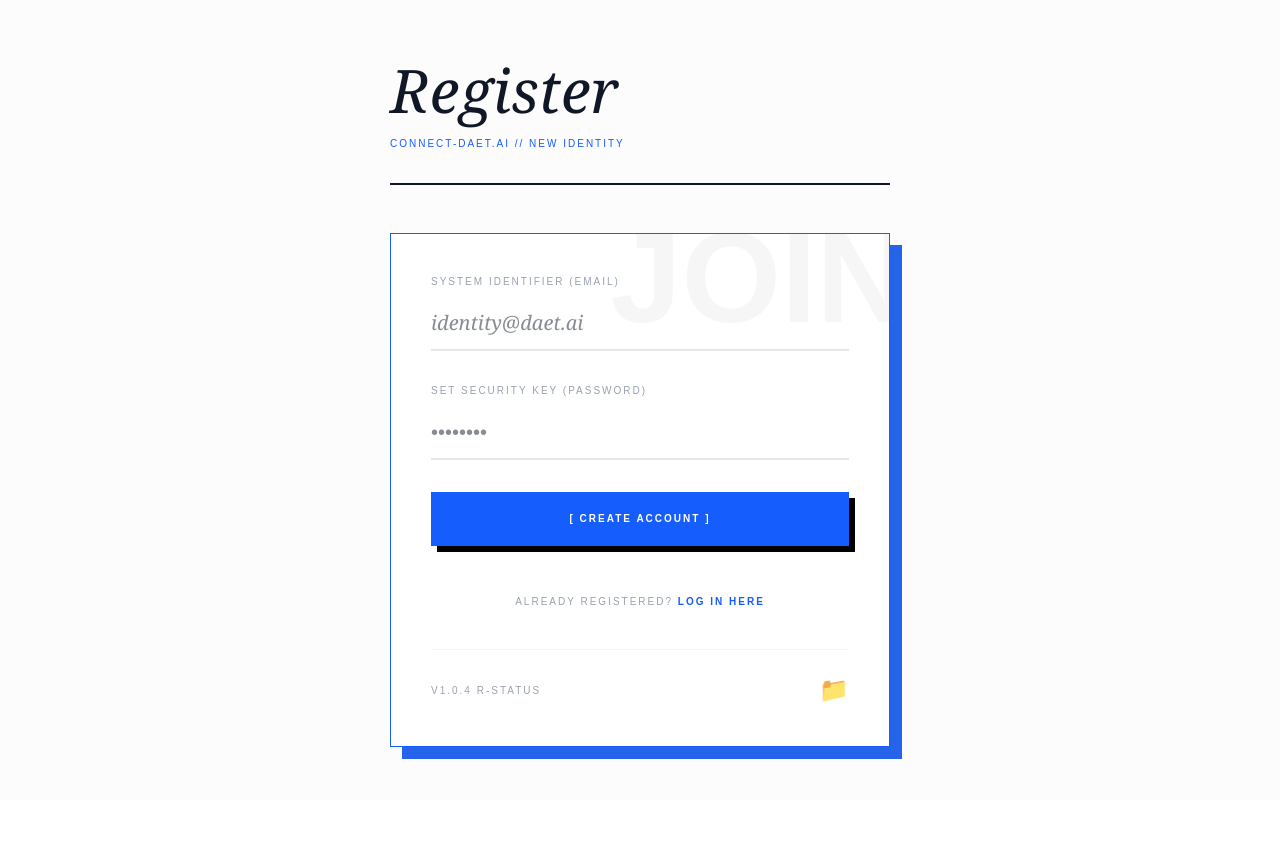
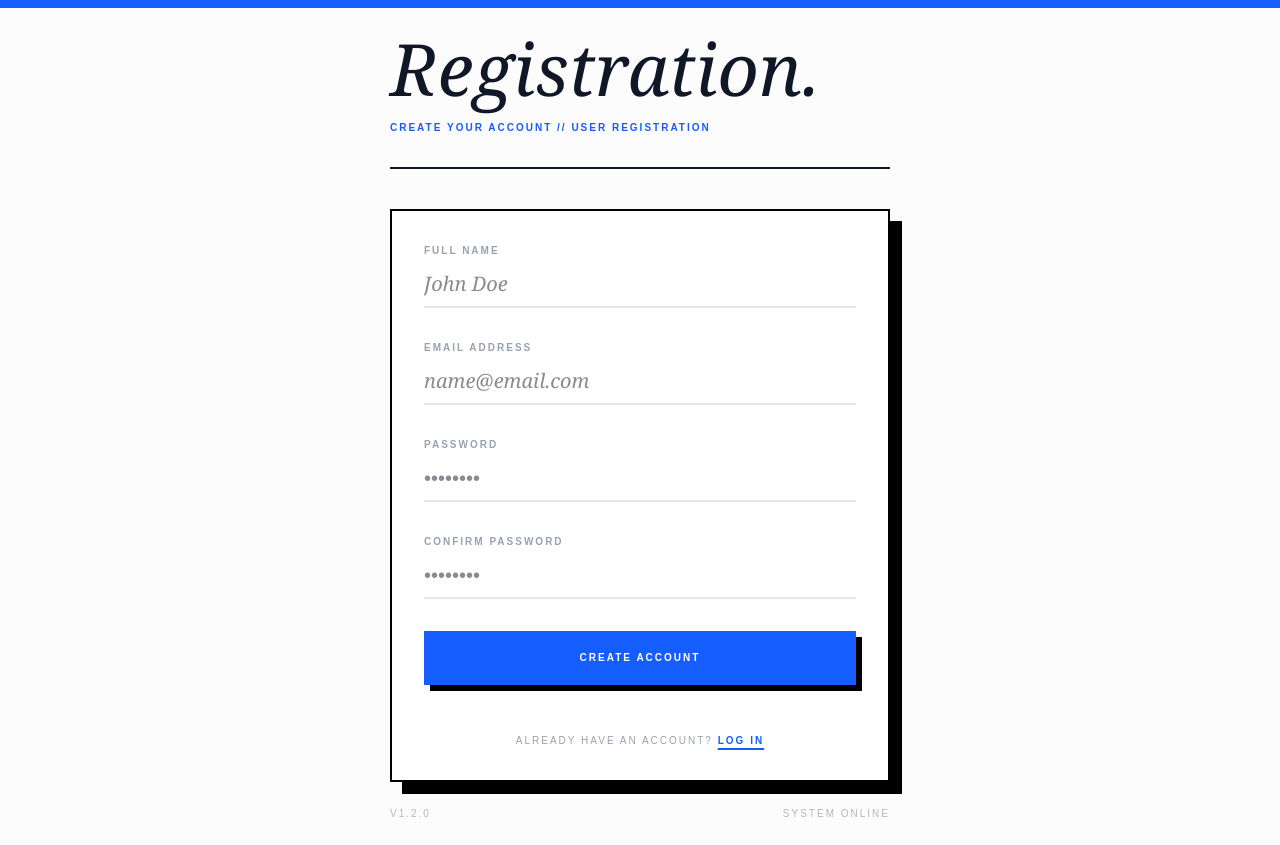
Before and after one commit to ivanlacson00-ux/connect-daet.ai-workflow, a Next.js app: page /register in a window 1280 px wide. Before the commit the page ends 800 px from the top, so only its background shows below. Built offline with nearby package versions, Linux system fonts and the light colour scheme.

Commit message:
updated registration page to get all table data, added confirm password

```diff
--- a/app/(auth)/register/page.tsx
+++ b/app/(auth)/register/page.tsx
@@ -1,4 +1,3 @@
-// app/(auth)/register/page.tsx
 'use client';
 
 import { useState } from 'react';
@@ -12,7 +11,9 @@ const fonts = {
 
 export default function RegisterPage() {
   const [email, setEmail] = useState('');
+  const [fullName, setFullName] = useState('');
   const [password, setPassword] = useState('');
+  const [confirmPassword, setConfirmPassword] = useState(''); // New state
   const [loading, setLoading] = useState(false);
   const [status, setStatus] = useState<{ type: 'error' | 'success', message: string } | null>(null);
 
@@ -20,96 +21,155 @@ export default function RegisterPage() {
 
   const handleSignUp = async (e: React.FormEvent) => {
     e.preventDefault();
+
+    // Validation: Passwords must match
+    if (password !== confirmPassword) {
+      setStatus({ type: 'error', message: 'Passwords do not match.' });
+      return;
+    }
+
     setLoading(true);
     setStatus(null);
 
     const { error } = await supabase.auth.signUp({
       email,
       password,
+      options: {
+        data: {
+          full_name: fullName,
+          role: 'user',
+        }
+      }
     });
 
     if (error) {
       setStatus({ type: 'error', message: error.message });
       setLoading(false);
     } else {
-      setStatus({ type: 'success', message: 'Account created! You can now log in.' });
+      setStatus({
+        type: 'success',
+        message: 'User created successfully.'
+      });
       setLoading(false);
+
+      // Clear form
+      setEmail('');
+      setFullName('');
+      setPassword('');
+      setConfirmPassword('');
     }
   };
 
   return (
-    <div className="min-h-screen bg-[#fcfcfc] text-gray-900 flex items-center justify-center p-6">
+    <div className="min-h-screen bg-[#fcfcfc] text-gray-900 flex items-center justify-center p-6 border-t-8 border-blue-600">
       <div className="max-w-[500px] w-full">
 
-        <div className="mb-12 border-b-2 border-gray-900 pb-8">
-          <h1 className={`${fonts.serif} text-6xl font-light text-gray-900 leading-tight`}>
-            Register
+        {/* Header */}
+        <div className="mb-10 border-b-2 border-gray-900 pb-8">
+          <h1 className={`${fonts.serif} text-7xl font-light text-gray-900 leading-none`}>
+            Registration.
           </h1>
-          <p className={`${fonts.mono} mt-2 text-blue-600`}>
-            CONNECT-Daet.ai // New Identity
+          <p className={`${fonts.mono} mt-4 text-blue-600 font-bold`}>
+            Create your account // User Registration
           </p>
         </div>
 
-        <div className="bg-white border border-blue-600 p-10 shadow-[12px_12px_0px_0px_rgba(37,99,235,1)] relative overflow-hidden">
-          <div className="absolute top-[-20px] right-[-20px] opacity-[0.03] pointer-events-none select-none text-9xl font-black uppercase">
-            JOIN
-          </div>
+        <div className="bg-white border-2 border-black p-8 shadow-[12px_12px_0px_0px_rgba(0,0,0,1)] relative overflow-hidden">
 
           <form onSubmit={handleSignUp} className="relative z-10 space-y-8">
-            <div className="space-y-2">
-              <label className={`${fonts.mono} text-gray-400 block`}>System Identifier (Email)</label>
+
+            {/* Full Name */}
+            <div className="space-y-1">
+              <label className={`${fonts.mono} text-gray-400 block font-bold`}>
+                Full Name
+              </label>
+              <input
+                type="text"
+                value={fullName}
+                onChange={(e) => setFullName(e.target.value)}
+                className="w-full bg-transparent border-b-2 border-gray-200 py-2 text-xl focus:outline-none focus:border-blue-600 transition-colors font-serif italic"
+                placeholder="John Doe"
+                required
+              />
+            </div>
+
+            {/* Email */}
+            <div className="space-y-1">
+              <label className={`${fonts.mono} text-gray-400 block font-bold`}>
+                Email Address
+              </label>
               <input
                 type="email"
                 value={email}
                 onChange={(e) => setEmail(e.target.value)}
-                className="w-full bg-transparent border-b-2 border-gray-200 py-3 text-xl focus:outline-none focus:border-blue-600 transition-colors font-serif italic"
-                placeholder="identity@daet.ai"
+                className="w-full bg-transparent border-b-2 border-gray-200 py-2 text-xl focus:outline-none focus:border-blue-600 transition-colors font-serif italic"
+                placeholder="name@email.com"
                 required
               />
             </div>
 
-            <div className="space-y-2">
-              <label className={`${fonts.mono} text-gray-400 block`}>Set Security Key (Password)</label>
+            {/* Password */}
+            <div className="space-y-1">
+              <label className={`${fonts.mono} text-gray-400 block font-bold`}>
+                Password
+              </label>
               <input
                 type="password"
                 value={password}
                 onChange={(e) => setPassword(e.target.value)}
-                className="w-full bg-transparent border-b-2 border-gray-200 py-3 text-xl focus:outline-none focus:border-blue-600 transition-colors"
+                className="w-full bg-transparent border-b-2 border-gray-200 py-2 text-xl focus:outline-none focus:border-blue-600 transition-colors"
                 placeholder="••••••••"
                 required
               />
             </div>
 
+            {/* Confirm Password */}
+            <div className="space-y-1">
+              <label className={`${fonts.mono} text-gray-400 block font-bold`}>
+                Confirm Password
+              </label>
+              <input
+                type="password"
+                value={confirmPassword}
+                onChange={(e) => setConfirmPassword(e.target.value)}
+                className="w-full bg-transparent border-b-2 border-gray-200 py-2 text-xl focus:outline-none focus:border-blue-600 transition-colors"
+                placeholder="••••••••"
+                required
+              />
+            </div>
+
+            {/* Status Message */}
             {status && (
-              <div className={`inline-flex items-center gap-2 border-2 px-4 py-2 rotate-[-1deg] w-full shadow-[4px_4px_0px_0px_currentColor] ${
+              <div className={`p-4 border-2 font-black ${fonts.mono} animate-in fade-in slide-in-from-top-1 ${
                 status.type === 'success'
                   ? 'border-green-600 bg-green-50 text-green-600'
                   : 'border-red-600 bg-red-50 text-red-600'
-              } ${fonts.mono} font-black`}>
-                <span className="text-lg">●</span>
+              }`}>
                 {status.message}
               </div>
             )}
 
+            {/* Register Button */}
             <button
               type="submit"
               disabled={loading}
-              className={`${fonts.mono} w-full bg-blue-600 text-white px-8 py-5 hover:bg-black transition-all shadow-[6px_6px_0px_0px_rgba(0,0,0,1)] active:translate-x-1 active:translate-y-1 active:shadow-none font-bold text-sm`}
+              className={`${fonts.mono} w-full bg-blue-600 text-white py-5 hover:bg-black transition-all shadow-[6px_6px_0px_0px_rgba(0,0,0,1)] active:translate-x-1 active:translate-y-1 active:shadow-none font-black text-sm`}
             >
-              {loading ? '[ Creating Account... ]' : '[ Create Account ]'}
+              {loading ? 'Creating Account...' : 'Create Account'}
             </button>
 
+            {/* Login Link */}
             <div className="text-center pt-4">
               <p className={`${fonts.mono} text-gray-400`}>
-                Already registered? <Link href="/login" className="text-blue-600 hover:underline font-bold underline-offset-4 decoration-2">Log in here</Link>
+                Already have an account? <Link href="/login" className="text-blue-600 font-black underline underline-offset-4 decoration-2">Log in</Link>
               </p>
             </div>
           </form>
+        </div>
 
-          <div className="mt-10 pt-6 border-t border-gray-100 flex justify-between items-center">
-             <div className={`${fonts.mono} text-gray-400`}>v1.0.4 r-status</div>
-             <div className="text-2xl">📁</div>
-          </div>
+        <div className="mt-6 flex justify-between items-center opacity-30">
+            <div className={`${fonts.mono}`}>v1.2.0</div>
+            <div className={`${fonts.mono}`}>System Online</div>
         </div>
       </div>
     </div>
```
